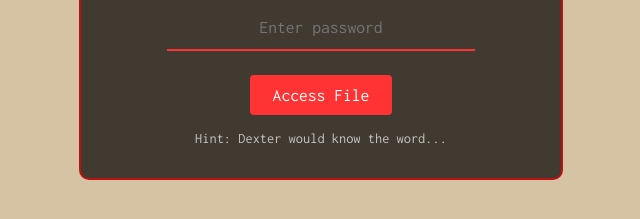
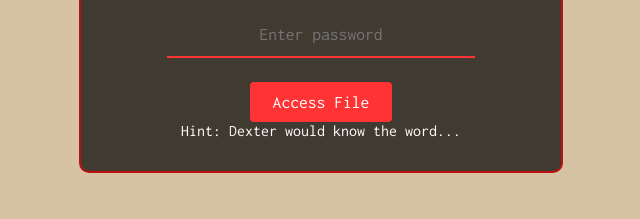
Before and after one commit to lukews0118-sudo/bday, a plain HTML site: page index.html in a window 1280 px wide. Shown: the part 361-580 px from the top of the page, without its empty margins (319-959 px from the left). Drawn offline with Linux system fonts and the light colour scheme.

Commit message:
Update style.css

```diff
--- a/style.css
+++ b/style.css
@@ -78,11 +78,6 @@ body {
   font-size: 1.1rem;
 }
 
-.hint {
-  margin-top: 1rem;
-  font-size: 0.9rem;
-  opacity: 0.7;
-}
 
 /* --- file interface --- */
 #file-screen {
```
